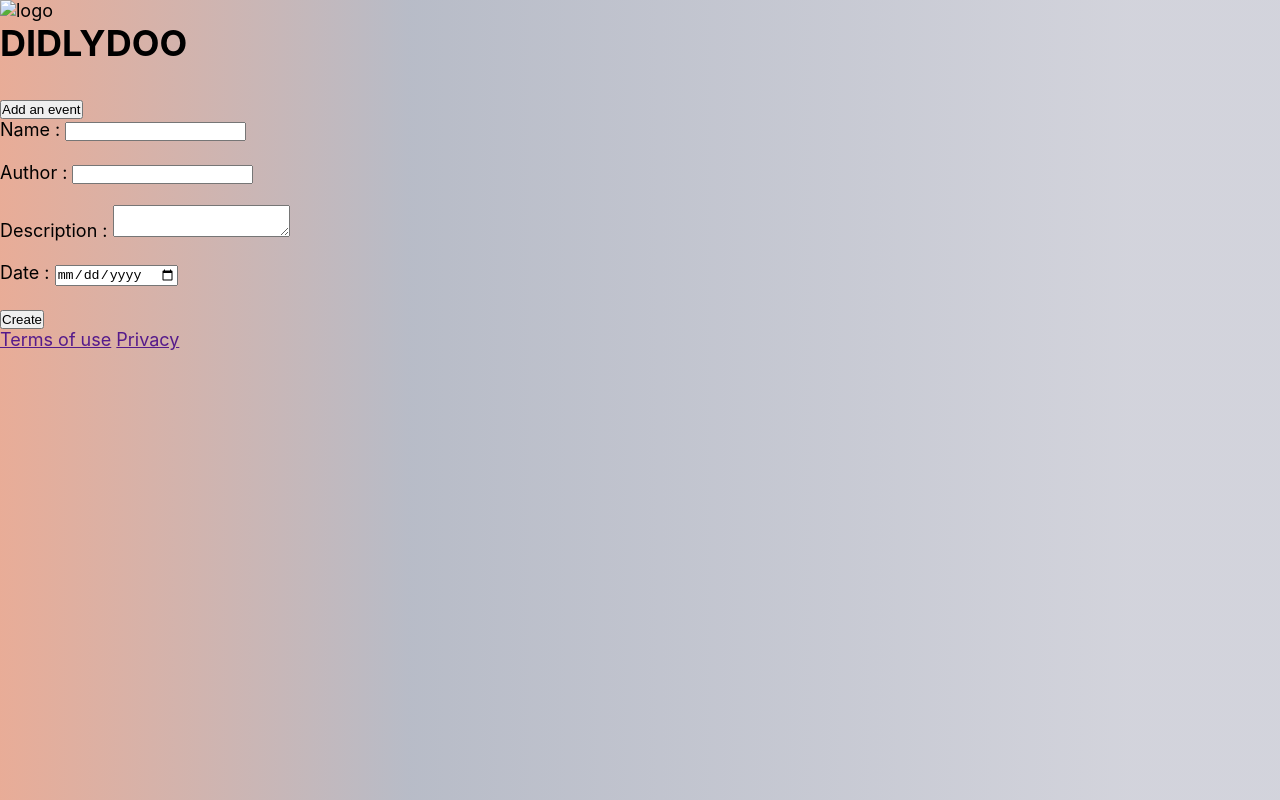
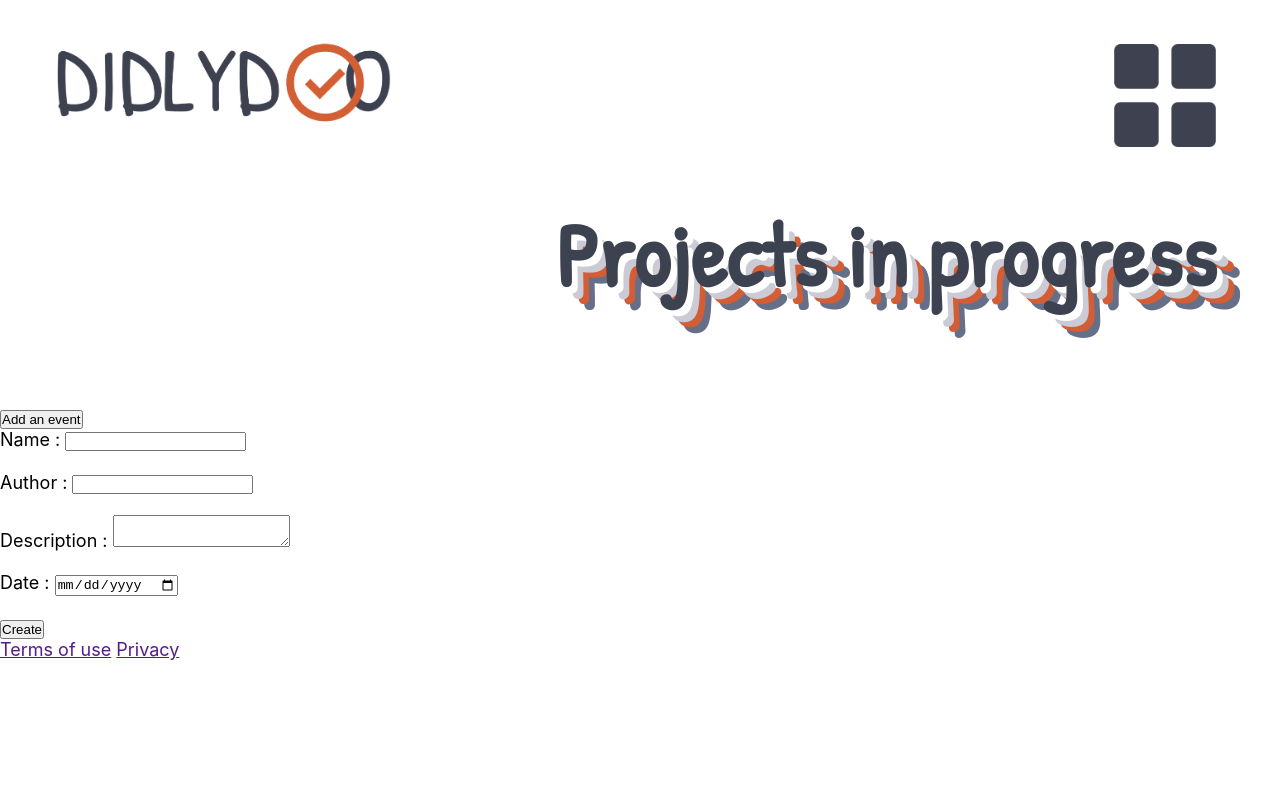
Before and after one commit to nathvda/diddlydoo-app, a plain HTML site: page index.html in a window 1280 px wide. Drawn offline with Linux system fonts and the light colour scheme; no server answers; a web font is replaced by a local one.

Commit message:
scss header

```diff
--- a/assets/style.scss
+++ b/assets/style.scss
@@ -2,6 +2,12 @@
 @import url('https://fonts.googleapis.com/css2?family=Kodchasan:wght@200;400;600&family=Patrick+Hand&display=swap');
 //font-family: 'Kodchasan', sans-serif;
 //font-family: 'Patrick Hand', cursive;
+
+//variables
+$orange : #d35e35;
+$darkBlue : #3d4251;
+$blue : #666f88;
+$lightBlue : #cacbd5;
 
 //mixins
 @mixin fonts ($fontSize, $weigth) {
@@ -27,9 +33,36 @@ body {
     font-size: 18px;
     min-height: 100vh;
     font-family: inter;
-    background: rgb(211,94,53);
-    background: linear-gradient(90deg, rgba(211,94,53,0.5130646008403361) 0%, rgba(102,111,136,0.46544555322128855) 32%, rgba(202,203,213,0.8379945728291316) 88%);
 
+}
+
+.header {
+    &__images {
+        display: flex;
+        align-items: center;
+        justify-content: space-between;
+    }
+    &__logo {
+        width: 35%;
+    }
+    &__menu {
+        width: 8%;
+        height: 8%;
+        margin-right: 5%;
+    }
+    &__title {
+        font-family: 'Patrick Hand', cursive;
+        font-size: 7vw;
+        color: $darkBlue;
+        text-align: end;
+        margin: 5% 5% 5% 0%;
+        height: 7vh;
+        line-height: 0vh;
+        text-shadow: 0.45vw 0.45vw 0px white,
+        0.9vw 0.9vw 0px #cacbd5,
+        1.35vw 1.35vw 0px #d35e35,
+        1.8vw 1.8vw 0px #666f88,;
+    }
 }
 
 #event__wrapper {
--- a/index.html
+++ b/index.html
@@ -14,9 +14,12 @@
 </head>
 
 <body>
-    <header>
-        <img id="logo" src="./assets/logo.png" alt="logo">
-        <h1>DIDLYDOO</h1>
+    <header class="header">
+        <div class="header__images">
+            <img class="header__logo" id="logo" src="./assets/images/didlydoo-app-logo.webp" alt="logo">
+            <img class="header__menu" id="menu" src="./assets/images/didlydoo-app-menu-rempli.webp" alt="menu">
+        </div>
+        <h1 class="header__title">Projects in progress</h1>
     </header>
     <main>
         <div id="event__wrapper"></div>
```
Also changed, not shown: assets/style.css.
